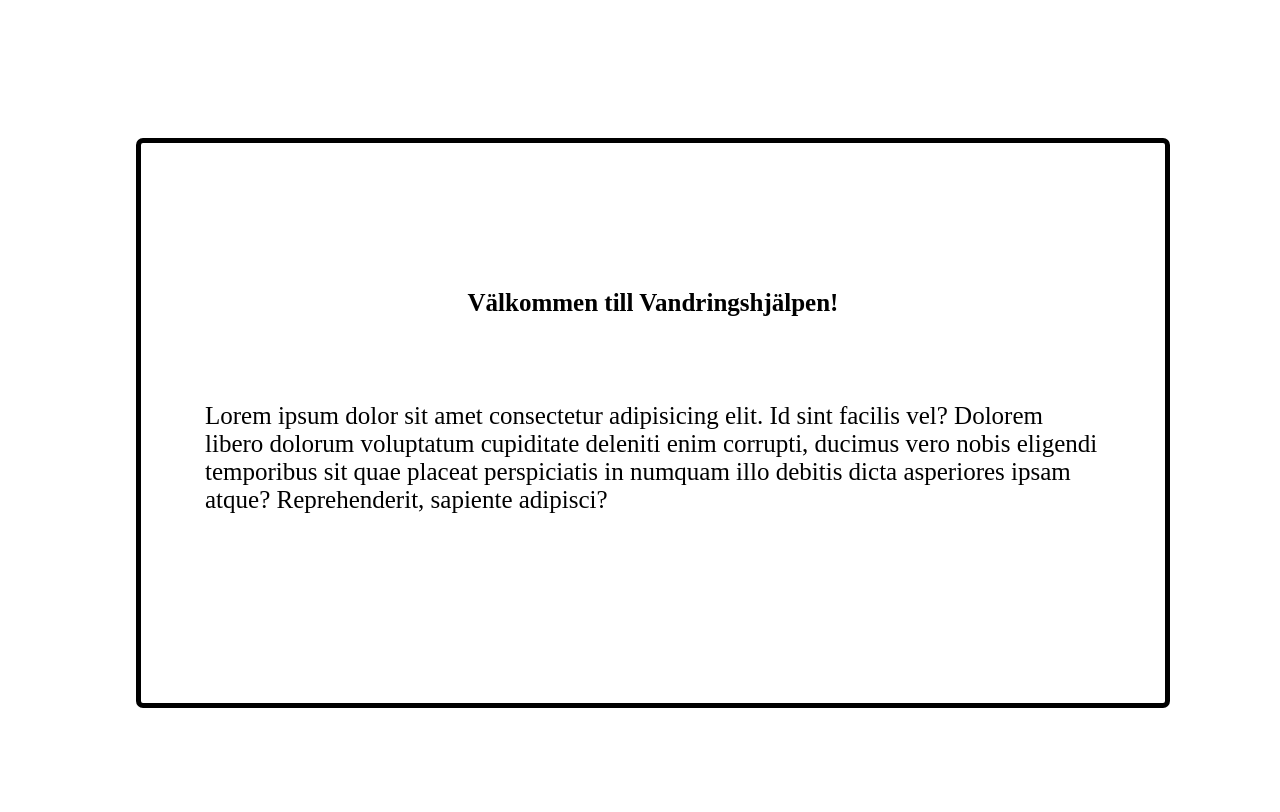
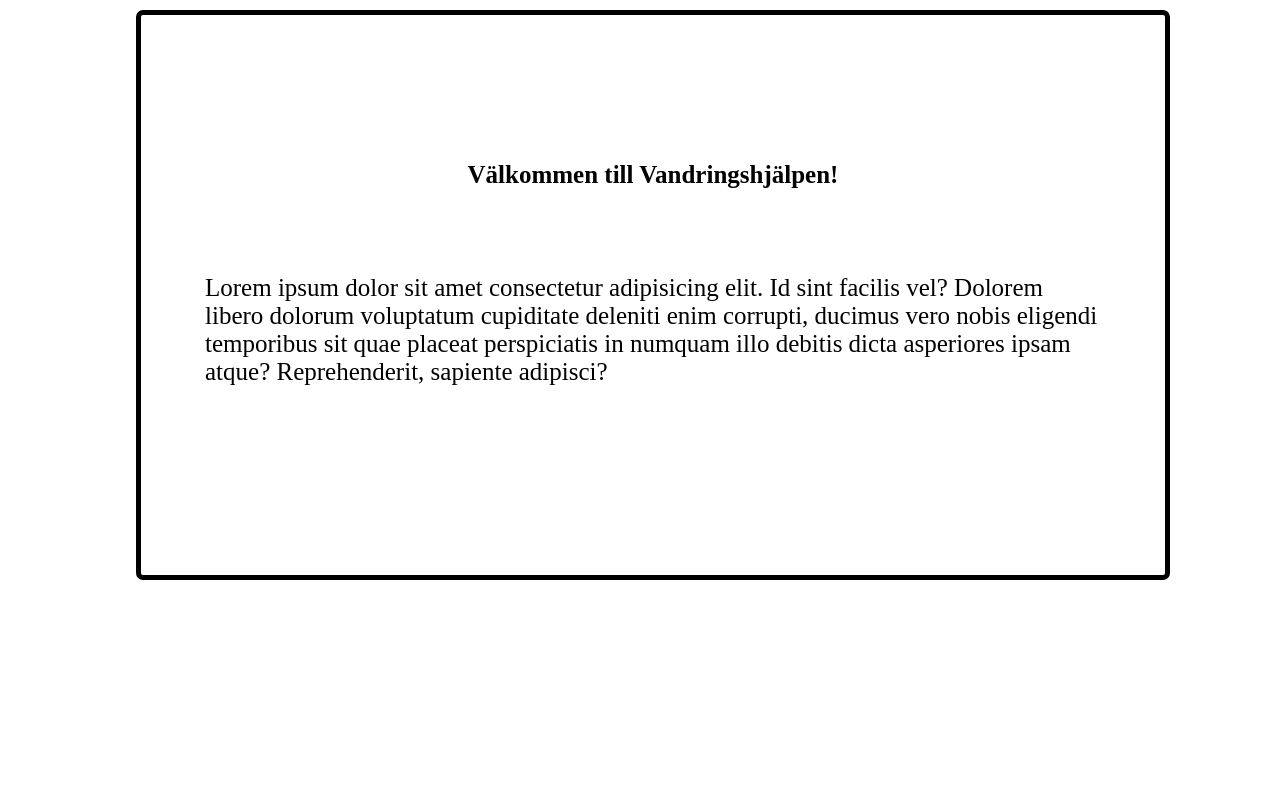
Before and after one commit to AWOliver/Project-II_OAW, a plain HTML site: page index.html in a window 1280 px wide. Shown: the part 76-888 px from the top of the page. After the commit the page ends 800 px from the top, so only its background shows below. Drawn offline with Linux system fonts and the light colour scheme.

Commit message:
name change

```diff
--- a/style.css
+++ b/style.css
@@ -1,13 +1,13 @@
 * {
   text-decoration: none;
-  font-family: ;
+  /*font-family: ;*/
   font-size: 25px;
   color: black;
 }
 
 .header {
   display: flex;
-  justify-content: space-between;
+  justify-content: space-evenly;
   align-items: center;
 }
 
@@ -20,7 +20,7 @@
   height: 70vh;
   border: black solid 5px;
   border-radius: 7px;
-  margin: 10vw 10vw;
+  margin: 0 10vw;
 }
 
 .start-info {
```
